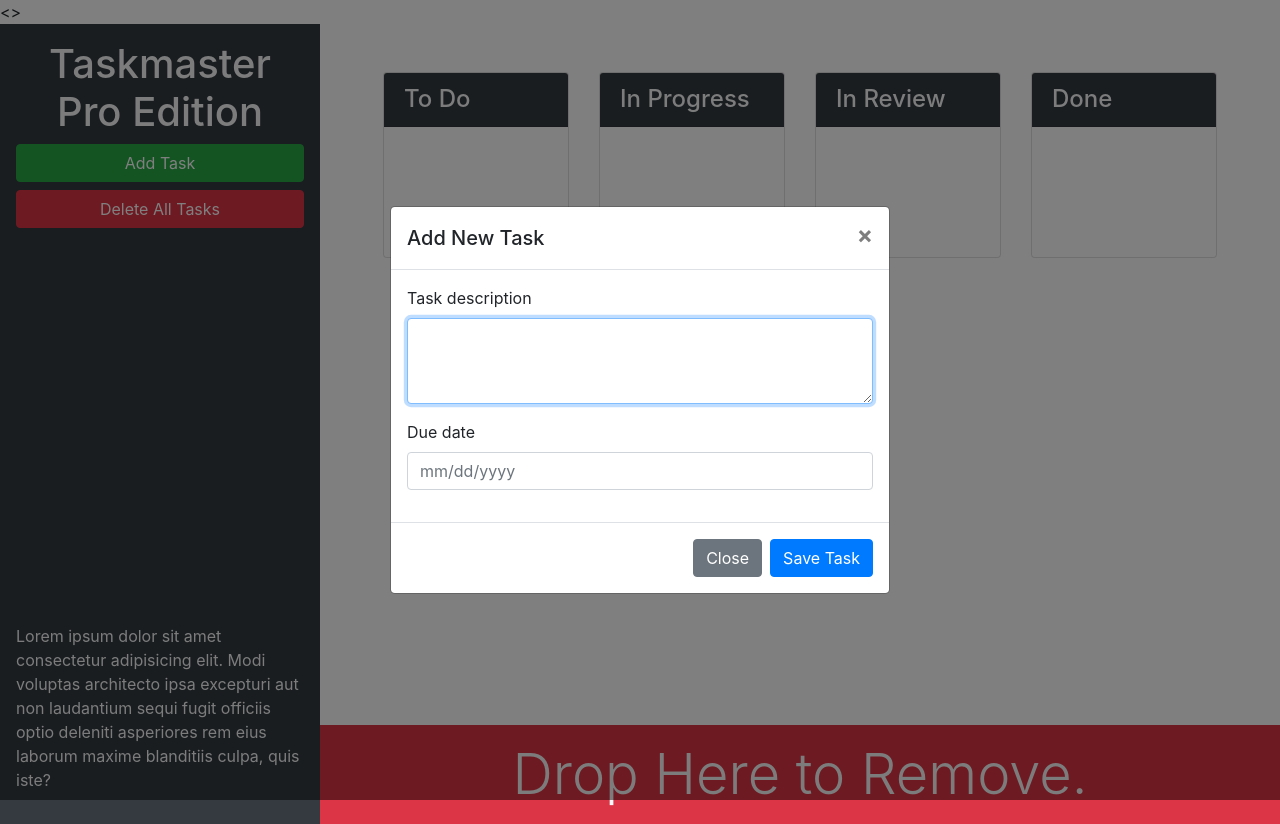
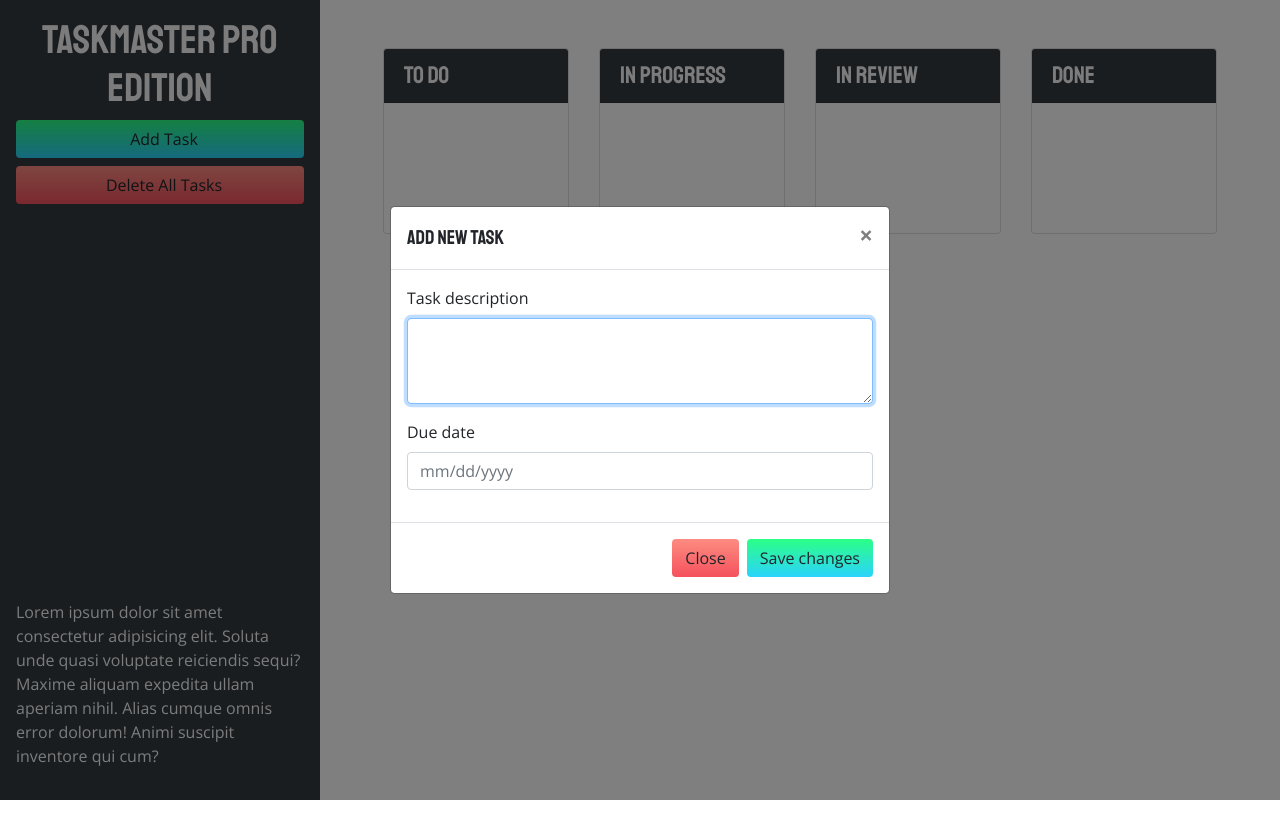
Before and after one commit to shawnlittrel/taskmaster-pro, a plain HTML site: page index.html in a window 1280 px wide. Both pictures are taken after a click on the button "Add Task". After the commit the page ends 800 px from the top, so only its background shows below. Drawn offline with nearby package versions, Linux system fonts and the light colour scheme; a web font is replaced by a local one.

Commit message:
added gradients, icons, and sliding trash area

```diff
--- a/assets/css/style.css
+++ b/assets/css/style.css
@@ -1,3 +1,68 @@
+body {
+  font-family: 'Open Sans', sans-serif;
+}
+
+h1,
+h2,
+h3,
+h4,
+h5,
+h6 {
+  font-family: 'Staatliches', sans-serif;
+}
+
 ul.list-group {
   min-height: 130px;
 }
+
+.bottom-trash {
+  opacity: 0;
+  color: #f1f1f1;
+  font-size: 2.3rem;
+  font-family: "Staatliches", sans-serif;
+  transform: translateY(150px);
+  transition: all .5s ease-in-out;
+  background-color: rgba(234, 0, 39, 0.7);
+}
+
+.bottom-trash-drag {
+  transform: translateY(0);
+  opacity: 1;
+}
+
+.bottom-trash-active {
+  background-color: rgba(234, 0, 39, 1);
+}
+
+.dropover {
+  background: rgba(0,0,0,0.3);
+}
+
+.dropover-active {
+  background: rgba(0,0,0,0.9);
+}
+
+.btn-add,
+.btn-save {
+  background-color: #FA8BFF;
+  background-image: linear-gradient(45deg, #FA8BFF 0%, #2BD2FF 52%, #2BFF88 90%);
+  transition: all .5s ease-out;
+  background-size: 1px 100px;
+  background-position: 0px -10px;
+}
+
+.btn-close,
+.btn-delete {
+  transition: all .5s ease-out;
+  background-size:1px 100px;
+  background-position: 1px -10px;
+  background-color: #ea0028;
+  background-image: linear-gradient(180deg, #FF9A8B 0%, #ea0028 100%);
+}
+
+.btn-save:hover,
+.btn-add:hover,
+.btn-close:hover,
+.btn-delete:hover {
+  background-position: 1px -50px;
+}
--- a/assets/js/script.js
+++ b/assets/js/script.js
@@ -54,12 +54,8 @@ var auditTask = function(taskEl) {
     .text()
     .trim();
 
-  console.log(date);
-
   // convert to moment object at 5:00pm
   var time = moment(date, "L").set("hour", 17);
-
-  console.log(time);
 
   // remove any old classes from element
   $(taskEl).removeClass("list-group-item-warning list-group-item-danger");
@@ -81,16 +77,20 @@ $(".card .list-group").sortable({
   tolerance: "pointer",
   helper: "clone",
   activate: function(event, ui) {
-    console.log(ui);
+    $(this).addClass("dropover");
+    $(".bottom-trash").addClass("bottom-trash-drag");
   },
   deactivate: function(event, ui) {
-    console.log(ui);
+    $(this).removeClass("dropover");
+    $(".bottom-trash").removeClass("bottom-trash-drag");
   },
   over: function(event) {
-    console.log(event);
+    $(this).addClass("dropover-active");
+    $(".bottom-trash").addClass("bottom-trash-active");
   },
   out: function(event) {
-    console.log(event);
+    $(this).removeClass("dropover-active");
+    $(".bottom-trash").removeClass("bottom-trash-active");
   },
   update: function() {
     var tempArr = [];
@@ -135,10 +135,10 @@ $("#trash").droppable({
     ui.draggable.remove();
   },
   over: function(event, ui) {
-    console.log(ui);
+
   },
   out: function(event, ui) {
-    console.log(ui);
+
   }
 });
 
@@ -161,7 +161,7 @@ $("#task-form-modal").on("shown.bs.modal", function() {
 });
 
 // save button in modal was clicked
-$("#task-form-modal .btn-primary").click(function() {
+$("#task-form-modal .btn-save").click(function() {
   // get form values
   var taskText = $("#modalTaskDescription").val();
   var taskDate = $("#modalDueDate").val();
@@ -282,9 +282,14 @@ $("#remove-tasks").on("click", function() {
     tasks[key].length = 0;
     $("#list-" + key).empty();
   }
-  console.log(tasks);
   saveTasks();
 });
 
 // load tasks for the first time
 loadTasks();
+
+setInterval(function(){
+  $(".card .list-group-item").each(function(index, el){
+    auditTask(el);
+  });
+}, 1800000)
--- a/index.html
+++ b/index.html
@@ -6,8 +6,10 @@
   <meta name="viewport" content="width=device-width, initial-scale=1.0">
   <meta http-equiv="X-UA-Compatible" content="ie=edge">
   <link rel="stylesheet" href="https://cdnjs.cloudflare.com/ajax/libs/twitter-bootstrap/4.3.1/css/bootstrap.min.css">
-  <<!-- add the style sheet here -->>
-  <link rel="stylesheet" href="https://cdnjs.cloudflare.com/ajax/libs/jqueryui/1.12.1/themes/base/jquery-ui.min.css">
+  <link rel="stylesheet" href="https://cdnjs.cloudflare.com/ajax/libs/jqueryui/1.12.1/themes/base/jquery-ui.css">
+  <link href="https://fonts.googleapis.com/css2?family=Open+Sans:wght@400;700&family=Staatliches&display=swap" rel="stylesheet">
+  <link rel="stylesheet"
+    href="https://cdnjs.cloudflare.com/ajax/libs/open-iconic/1.1.1/font/css/open-iconic-bootstrap.min.css" />
   <link rel="stylesheet" href="./assets/css/style.css" />
   <title>Taskmaster Pro</title>
 </head>
@@ -16,26 +18,24 @@
 
   <div class="row min-vh-100 no-gutters">
     <header class="col-12 col-lg-3 bg-dark text-light sticky-top d-flex flex-column p-4 p-lg-3">
-      <div>
-        <h1 class="text-center"><span class="oi oi-task d-inline d-lg-none"></span>
-          Taskmaster Pro Edition</h1>
-        <div class="ml-md-auto w-100 w-md-auto">
-          <button id="create-task" class="btn btn-block btn-success" data-toggle="modal"
-            data-target="#task-form-modal">Add Task</button>
-          <button id="remove-tasks" class="btn btn-block btn-danger mb-2 mb-md-4"></span>Delete All Tasks</button>
-        </div>
-      </div>
-      <p class="mt-auto d-none d-lg-block">Lorem ipsum dolor sit amet consectetur adipisicing elit. Modi voluptas
-        architecto ipsa
-        excepturi aut non laudantium sequi fugit officiis optio deleniti asperiores rem eius laborum maxime blanditiis
-        culpa, quis iste?</p>
+        <h1 class="text-center">
+          <span class="oi oi-task d-inline d-lg-none"></span>
+          Taskmaster Pro Edition
+        </h1>
+          <button id="create-task" class="btn btn-block btn-add" data-toggle="modal" data-target="#task-form-modal"><span class="oi oi-plus mr-2"></span>Add Task</button>
+          <button id="remove-tasks" class="btn btn-block btn-delete mb-2 mb-md-4"><span class="oi oi-trash mr-2"> </span>Delete All Tasks</button>
+
+      <span class="oi oi-task display-1 text-center mb-2 d-none d-lg-block mt-auto"></span>
+      <p class="d-none d-lg-block">
+        Lorem ipsum dolor sit amet consectetur adipisicing elit. Soluta unde quasi voluptate reiciendis sequi? Maxime aliquam expedita ullam aperiam nihil. Alias cumque omnis error dolorum! Animi suscipit inventore qui cum?
+      </p>
     </header>
-    <main class="col-12 col-lg-9 d-flex flex-column">
+    <main class="col-12 col-lg-9 d-flex flex-column ">
       <div class="m-5 row justify-content-around">
           <!--  -->
           <div class="col-12 col-md-6 col-xl-3 mb-3">
             <div class="card">
-              <h4 class="card-header bg-dark text-light">
+              <h4 class="card-header bg-dark text-light d-flex align-items-center">
                 To Do
               </h4>
               <ul id="list-toDo" class="list-group list-group-flush">
@@ -45,7 +45,7 @@
           <!--  -->
           <div class="col-12 col-md-6 col-xl-3 mb-3">
             <div class="card">
-              <h4 class="card-header bg-dark text-light">
+              <h4 class="card-header bg-dark text-light d-flex align-items-center">
                 In Progress
               </h4>
               <ul id="list-inProgress" class="list-group list-group-flush">
@@ -55,7 +55,7 @@
           <!--  -->
           <div class="col-12 col-md-6 col-xl-3 mb-3">
             <div class="card">
-              <h4 class="card-header bg-dark text-light">
+              <h4 class="card-header bg-dark text-light d-flex align-items-center">
                 In Review
               </h4>
               <ul id="list-inReview" class="list-group list-group-flush">
@@ -65,7 +65,7 @@
           <!--  -->
           <div class="col-12 col-md-6 col-xl-3 mb-3">
             <div class="card">
-              <h4 class="card-header bg-dark text-light">
+              <h4 class="card-header bg-dark text-light d-flex align-items-center">
                 Done
               </h4>
               <ul id="list-done" class="list-group list-group-flush">
@@ -73,21 +73,20 @@
             </div>
           </div>
       </div>
-      <div class="mt-auto" id="trash">
-        <div class="w-100 bg-danger p-3 text-center text-light display-4">
-          Drop Here to Remove.
+      <div class="mt-auto overflow-hidden" id="trash">
+        <div class="w-100 p-3 text-center bottom-trash">
+          <span class="oi oi-trash"> </span> Drop Here to Remove.
         </div>
       </div>
     </main>
   </div>
 
   <!-- Modal -->
-  <div class="modal fade" id="task-form-modal" tabindex="-1" role="dialog" aria-labelledby="task-form-modal"
-    aria-hidden="true">
+  <div class="modal fade" id="task-form-modal" tabindex="-1" role="dialog" aria-labelledby="task-form-modal" aria-hidden="true">
     <div class="modal-dialog modal-dialog-centered" role="document">
       <div class="modal-content">
         <div class="modal-header">
-          <h5 class="modal-title" id="task-form-modal">Add New Task</h5>
+          <h5 class="modal-title" id="myModalTitle">Add New Task</h5>
           <button type="button" class="close" data-dismiss="modal" aria-label="Close">
             <span aria-hidden="true">&times;</span>
           </button>
@@ -100,27 +99,25 @@
             </div>
             <div class="form-group">
               <label for="modalDueDate">Due date</label>
-              <input type="text" class="form-control" id="modalDueDate" placeholder="mm/dd/yyyy" autocomplete="off" />
+              <input type="text" class="form-control" placeholder="mm/dd/yyyy" id="modalDueDate" autocomplete="off">
             </div>
           </form>
         </div>
         <div class="modal-footer">
-          <button type="button" class="btn btn-secondary" data-dismiss="modal">Close</button>
-          <button type="button" class="btn btn-primary">Save Task</button>
+          <button type="button" class="btn btn-close" data-dismiss="modal">Close</button>
+          <button type="button" class="btn btn-save">Save changes</button>
         </div>
       </div>
     </div>
   </div>
 
   <script src="https://cdnjs.cloudflare.com/ajax/libs/jquery/3.4.1/jquery.min.js"></script>
-  <!-- add the js file here -->
   <script src="https://cdnjs.cloudflare.com/ajax/libs/jqueryui/1.12.1/jquery-ui.min.js"></script>
   <script src="https://cdnjs.cloudflare.com/ajax/libs/jqueryui-touch-punch/0.2.3/jquery.ui.touch-punch.min.js"></script>
   <script src="https://cdnjs.cloudflare.com/ajax/libs/popper.js/1.15.0/umd/popper.min.js"></script>
   <script src="https://cdnjs.cloudflare.com/ajax/libs/twitter-bootstrap/4.3.1/js/bootstrap.min.js"></script>
-  <script src="https://cdnjs.cloudflare.com/ajax/libs/moment.js/2.29.1/moment.min.js"></script>
+  <script src="https://cdnjs.cloudflare.com/ajax/libs/moment.js/2.24.0/moment.min.js"></script>
   <script src="./assets/js/script.js"></script>
-
 </body>
 
 </html>
```
